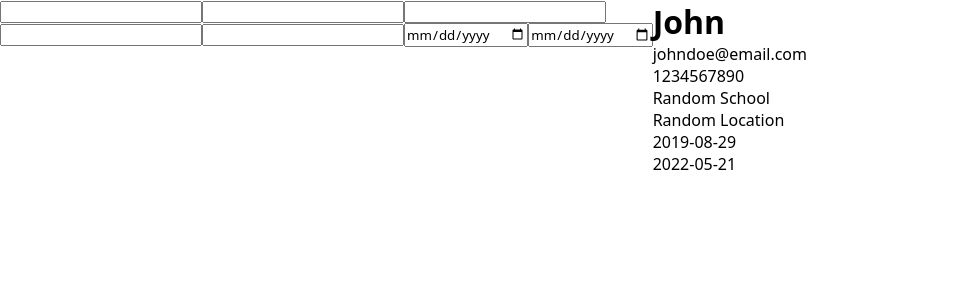
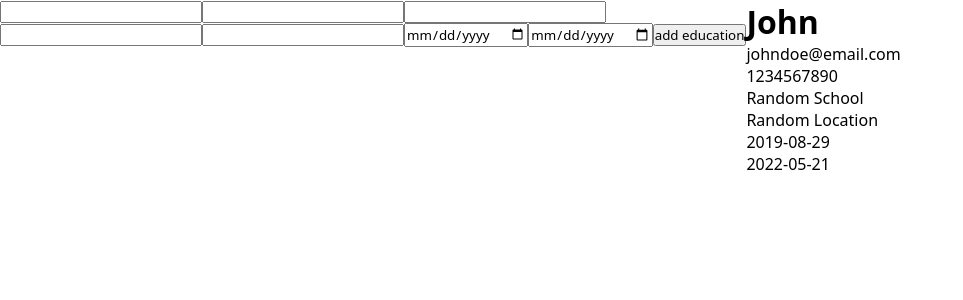
Before and after one commit to ImExtraPolite3/resume-builder, a React (Vite) app: page / in a window 1280 px wide. Shown: the top 300 px of the page, without its empty margins (0-963 px from the left). Built offline with nearby package versions, Linux system fonts and the light colour scheme.

Commit message:
when button is clicked new instance of education is created

```diff
--- a/src/App.jsx
+++ b/src/App.jsx
@@ -17,6 +17,9 @@ function App() {
     schoolEndDate0: '2022-05-21',
   });
 
+  const [newEducation, setNewEducation] = useState([]);
+  const [newEducationOutput, setNewEducationOutput] = useState([]);
+
   const handleGeneral = (e) => {
     const { id, value } = e.target;
 
@@ -35,6 +38,32 @@ function App() {
     }));
   };
 
+  const handleNewEducation = () => {
+    let num = 1;
+
+    setNewEducation((prevEducation) => [
+      ...prevEducation,
+      <EducationInfo
+        key={prevEducation.length}
+        onChange={handleEducation}
+        num={num}
+      />,
+    ]);
+
+    setNewEducationOutput((prevOutput) => [
+      ...prevOutput,
+      <EducationOutput
+        key={prevOutput.length}
+        educationName={education.schoolName0}
+        educationLocation={education.schoolLocation0}
+        educationStartDate={education.schoolStartDate0}
+        educationEndDate={education.schoolEndDate0}
+      />,
+    ]);
+
+    num++;
+  };
+
   return (
     <>
       <div className="user-input">
@@ -43,6 +72,8 @@ function App() {
         </div>
         <div className="education-input">
           <EducationInfo onChange={handleEducation} num={0} />
+          {newEducation}
+          <button onClick={handleNewEducation}>add education</button>
         </div>
       </div>
       <div className="user-output">
@@ -57,6 +88,7 @@ function App() {
           educationStartDate={education.schoolStartDate0}
           educationEndDate={education.schoolEndDate0}
         />
+        {newEducationOutput}
       </div>
     </>
   );
```
